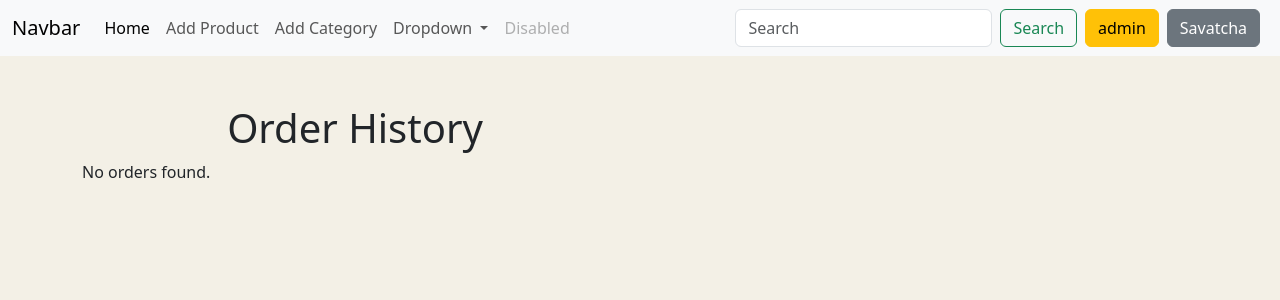
After one commit to nizomiddin-rakhimberdiev/tarvuz-market, a Django app: page /order-history/ in a window 1280 px wide. The commit adds this page. Shown: the top 300 px of the page. Run offline with Django 4.2, Linux system fonts and the light colour scheme; a user stored in the database is signed in; data comes from the database, SQL or seed files in the repository; both versions use the stored data as it was after the commit.

Commit message:
add order

```diff
--- a/market_app/urls.py
+++ b/market_app/urls.py
@@ -8,7 +8,9 @@ from .views import (home_page,
                     remove_from_cart,
                     profile_view,
                     plus_cart_view,
-                    minus_cart_view
+                    minus_cart_view,
+                    order_view,
+                    order_history_view
                     )
 
 urlpatterns = [
@@ -21,5 +23,8 @@ urlpatterns = [
     path('remove_from_cart/<int:id>/', remove_from_cart, name='remove_from_cart'),
     path('profile/', profile_view, name='profile'),
     path('plus-cart/<int:id>/', plus_cart_view, name='plus_cart'),
-    path('minus-cart/<int:id>/', minus_cart_view, name='minus_cart')
+    path('minus-cart/<int:id>/', minus_cart_view, name='minus_cart'),
+    path('order/', order_view, name='order'),
+    path('order-history/', order_history_view, name='order_history'),
+
 ]
--- a/market_app/views.py
+++ b/market_app/views.py
@@ -128,3 +128,30 @@ def minus_cart_view(request, id):
     cart_item.quantity -= 1
     cart_item.save()
     return redirect('view_cart')
+
+
+@login_required(login_url='login')
+def order_view(request):
+    cart = Cart.objects.get(user=request.user)
+    cart_items = CartItem.objects.filter(cart=cart)
+    total_price = sum(item.product.price * item.quantity for item in cart_items)
+    if request.method == 'POST':
+        address = request.POST.get('address')
+        order = Order.objects.create(user=request.user, total_price=total_price, address=address)
+        for item in cart_items:
+            OrderItem.objects.create(order=order, product=item.product, quantity=item.quantity)
+        cart_items.delete()
+        return redirect('home')
+    context = {
+        'cart_items': cart_items,
+        'total_price': total_price
+    }
+    return render(request, 'order.html', context)
+
+@login_required(login_url='login')
+def order_history_view(request):
+    orders = Order.objects.filter(user=request.user)
+    context = {
+        'orders': orders
+    }
+    return render(request, 'order_history.html', context)
--- a/templates/cart.html
+++ b/templates/cart.html
@@ -31,7 +31,7 @@
         </div>
         <div class="text-end">
             <h4>Jami: {{ total_price }} so'm</h4>
-            <a href="" class="btn btn-success">To'lov</a>
+            <a href="{% url 'order' %}" class="btn btn-success">To'lov</a>
         </div>
     {% else %}
         <p>Savat bo'sh.</p>
--- /dev/null
+++ b/templates/order_history.html
@@ -0,0 +1,33 @@
+{% extends 'base.html' %}
+
+{% block content %}
+<div class="container">
+    <div class="row py-5">
+        <div class="col-md-6">
+            <h1 class="text-center">Order History</h1>
+            {% if orders %}
+                <ul class="list-group">
+                    {% for order in orders %}
+                        <li class="list-group-item d-flex justify-content-between align-items-center">
+                            <div class="d-flex flex-column" style="gap: 10px;">
+                                <h5>Order #{{ order.id }}</h5>
+                                <p>Items:</p>
+                                <ol>
+                                    {% for item in order.products.all %}
+                                        <li>{{ item.name }} ({{ order.quantity }}) - {{ item.price }} so'm</li>
+                                    {% endfor %}
+                                </ol>
+                                <p>Address: {{ order.address }}</p>
+                                <p>Date: {{ order.created_at|date:"Y-m-d H:i" }}</p>
+                            </div>
+                            <span class="badge bg-primary rounded-pill">{{ order.total_price }} so'm</span>
+                        </li>
+                    {% endfor %}
+                </ul>
+            {% else %}
+                <p>No orders found.</p>
+            {% endif %}
+        </div>
+    </div>
+</div>
+{% endblock %}
--- a/templates/profile.html
+++ b/templates/profile.html
@@ -10,7 +10,8 @@
             <h3>Phone: {{ user.phone_number }}</h3>
             <h4>Email: {{ user.email }}</h4>
             <!-- <a class="btn btn-warning" href="">Edit profile</a> -->
-            <a class="btn btn-danger" href="">Logout</a>
+            <a class="btn btn-danger" href="{% url 'logout' %}">Logout</a>
+            <a class="btn btn-secondary" href="{% url 'order_history' %}">Order history</a>
         </div>
         <div class="col-md-6">
             <form method="post">
--- a/users/urls.py
+++ b/users/urls.py
@@ -1,6 +1,7 @@
 from django.urls import path
-from .views import create_or_login_view
+from .views import create_or_login_view, logout_view
 
 urlpatterns = [
-    path('login/', create_or_login_view, name='login')
+    path('login/', create_or_login_view, name='login'),
+    path('logout/', logout_view, name='logout'),
 ]
```
Also changed, not shown: market_app/admin.py (+6 -1 lines), templates/order.html (added, +33 -0 lines), users/views.py (+9 -1 lines), db.sqlite3.
